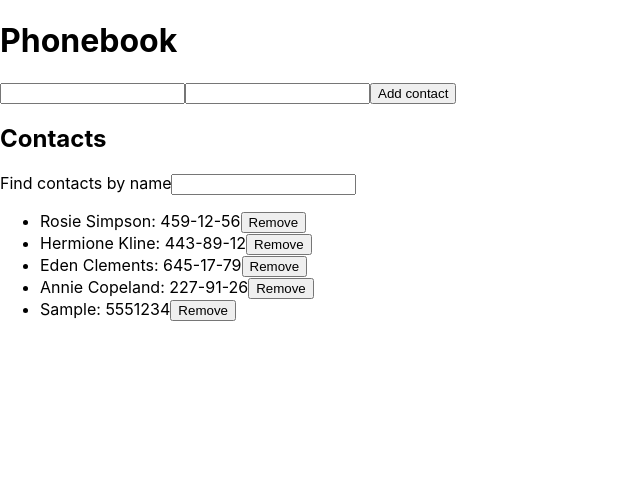
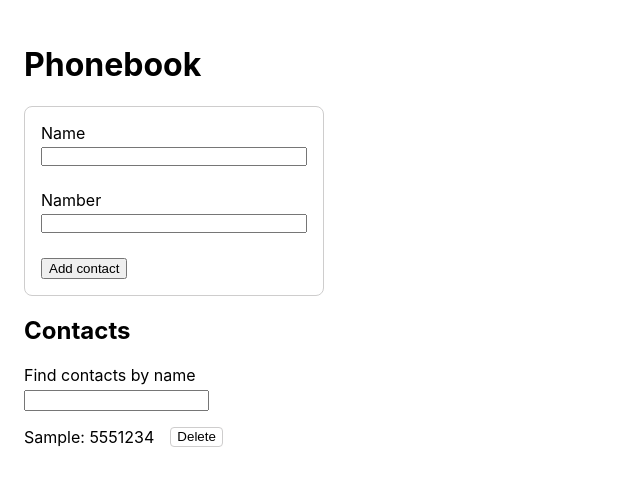
Before and after one commit to fff500/goit-react-woolf-hw-02-phonebook, a React (Create React App) app: page / in a window 1280 px wide. Both pictures are taken after typing "Sample", "5551234" into the empty fields and a click on the button "Add contact". Shown: the top 486 px of the page, without its empty margins (0-640 px from the left). Built offline with nearby package versions, Linux system fonts and the light colour scheme.

Commit message:
Task 2 was added

```diff
--- a/src/App.jsx
+++ b/src/App.jsx
@@ -2,33 +2,29 @@ import { Component } from 'react';
 import { nanoid } from 'nanoid';
 
 import { ContactsForm } from './components/ContactsForm/ContactsForm';
-import { ContactsList } from 'components/ContactsForm/ContactsList';
+import { ContactsList } from 'components/ContactsList/ContactsList';
 import { ContactsFilter } from 'components/ContactsFilter/ContactsFilter';
 
 export class App extends Component {
   constructor() {
     super();
-    this.handleAddContact = this.handleAddContact.bind(this);
+    this.addContact = this.addContact.bind(this);
+    this.setFilter = this.setFilter.bind(this);
+    this.deleteContact = this.deleteContact.bind(this);
   }
 
   state = {
-    contacts: [
-      { id: 'id-1', name: 'Rosie Simpson', number: '459-12-56' },
-      { id: 'id-2', name: 'Hermione Kline', number: '443-89-12' },
-      { id: 'id-3', name: 'Eden Clements', number: '645-17-79' },
-      { id: 'id-4', name: 'Annie Copeland', number: '227-91-26' },
-    ],
+    contacts: [],
     filter: '',
   }
 
-  handleAddContact(data) {
+  addContact(data) {
     if (this.state.contacts.some(({ name }) => data.name === name)) {
-      alert(`${data.name} is already in contacts`);
+      alert(`${data.name} is already in contacts.`);
       return;
     }
 
     const id = nanoid();
-
     const newProduct = { ...data, id };
 
     this.setState((state) => ({
@@ -36,8 +32,7 @@ export class App extends Component {
     }));
   }
 
-  handleRemoveContact(contactId) {
-    console.log(contactId)
+  deleteContact(contactId) {
     this.setState((state) => ({
       contacts: state.contacts.filter(({ id }) => contactId !== id)
     }));
@@ -53,16 +48,14 @@ export class App extends Component {
   }
 
   render() {
-    console.log(this.filterContacts())
-
     return (
       <>
         <h1>Phonebook</h1>
-        <ContactsForm handleAddContact={this.handleAddContact} />
+        <ContactsForm addContact={this.addContact} />
 
         <h2>Contacts</h2>
-        <ContactsFilter handleFilterChange={this.setFilter.bind(this)} />
-        <ContactsList contacts={this.filterContacts()} handleRemoveContact={this.handleRemoveContact.bind(this)} />
+        <ContactsFilter changeFilter={this.setFilter} />
+        <ContactsList contacts={this.filterContacts()} deleteContact={this.deleteContact} />
       </>
     );
   }
--- a/src/components/ContactsFilter/ContactsFilter.jsx
+++ b/src/components/ContactsFilter/ContactsFilter.jsx
@@ -1,16 +1,18 @@
-import { Component } from 'react'
+import { Component } from 'react';
+
+import style from './ContactsFilter.module.css';
 
 export class ContactsFilter extends Component {
     handleChange(event) {
         const filterQuery = event.target.value.trim().toLowerCase();
 
-        this.props.handleFilterChange(filterQuery);
+        this.props.changeFilter(filterQuery);
     }
 
     render() {
         return (
             <>
-                <label htmlFor='contactSearch'>Find contacts by name</label>
+                <label className={style.label} htmlFor='contactSearch'>Find contacts by name</label>
                 <input
                     type="text"
                     onChange={this.handleChange.bind(this)}
--- /dev/null
+++ b/src/components/ContactsFilter/ContactsFilter.module.css
@@ -0,0 +1,4 @@
+.label {
+    display: block;
+    margin-bottom: 4px;
+}
--- a/src/components/ContactsForm/ContactsForm.jsx
+++ b/src/components/ContactsForm/ContactsForm.jsx
@@ -1,4 +1,6 @@
-import { Component } from 'react'
+import { Component } from 'react';
+
+import style from './ContactsForm.module.css';
 
 export class ContactsForm extends Component {
     state = {
@@ -12,7 +14,7 @@ export class ContactsForm extends Component {
 
     handleSubmit(event) {
         event.preventDefault();
-        this.props.handleAddContact(this.state);
+        this.props.addContact(this.state);
         this.setState({
             name: '',
             number: ''
@@ -21,8 +23,10 @@ export class ContactsForm extends Component {
 
     render() {
         return (
-            <form onSubmit={this.handleSubmit.bind(this)}>
+            <form className={style.form} onSubmit={this.handleSubmit.bind(this)}>
+                <label htmlFor="name">Name</label>
                 <input
+                    id='name'
                     type="text"
                     name="name"
                     pattern="[a-zA-Zа-яА-Я]+(([' -][a-zA-Zа-яА-Я ])?[a-zA-Zа-яА-Я]*)*$"
@@ -31,7 +35,9 @@ export class ContactsForm extends Component {
                     onChange={this.handleChange.bind(this)}
                     required
                 />
+                <label htmlFor="number">Namber</label>
                 <input
+                    id='number'
                     type="tel"
                     name="number"
                     pattern="\+?\d{1,4}?[-.\s]?\(?\d{1,3}?\)?[-.\s]?\d{1,4}[-.\s]?\d{1,4}[-.\s]?\d{1,9}"
--- /dev/null
+++ b/src/components/ContactsForm/ContactsForm.module.css
@@ -0,0 +1,21 @@
+.form {
+    padding: 16px;
+    width: 300px;
+    border: 1px solid #cecdcd;
+    border-radius: 8px;
+}
+
+.form label,
+.form input {
+    display: block;
+    width: 100%;
+}
+
+.form label {
+    margin-bottom: 4px;
+}
+
+.form input {
+    margin-bottom: 24px;
+    padding: 0;
+}
--- a/src/components/ContactsItem/ContactsItem.jsx
+++ b/src/components/ContactsItem/ContactsItem.jsx
@@ -1,16 +1,17 @@
-import { Component } from 'react'
+import { Component } from 'react';
+
+import style from './ContactsItem.module.css';
 
 export default class ContactsItem extends Component {
-    handleRemove() {
-        console.log(this.props.id)
-        this.props.handleRemoveContact(this.props.id);
+    handleDeleteClick() {
+        this.props.deleteContact(this.props.id);
     }
 
     render() {
         return (
-            <li>
+            <li className={style.item}>
                 <span>{this.props.name}: {this.props.number}</span>
-                <button onClick={this.handleRemove.bind(this)}>Remove</button>
+                <button className={style.button} onClick={this.handleDeleteClick.bind(this)}>Delete</button>
             </li>
         )
     }
--- /dev/null
+++ b/src/components/ContactsItem/ContactsItem.module.css
@@ -0,0 +1,11 @@
+.item {
+    display: flex;
+    gap: 16px;
+    margin-bottom: 16px;
+}
+
+.button {
+    border: 1px solid #cecdcd;
+    border-radius: 4px;
+    background-color: transparent;
+}
--- a/src/components/ContactsForm/ContactsList.jsx
+++ b/src/components/ContactsList/ContactsList.jsx
@@ -4,14 +4,18 @@ import ContactsItem from 'components/ContactsItem/ContactsItem';
 
 export class ContactsList extends Component {
     render() {
-        console.log(this.props)
-
         return (
             <>
                 <ul>
                     {this.props.contacts.map(({ name, number, id }) => {
                         return (
-                            <ContactsItem key={id} id={id} name={name} number={number} handleRemoveContact={this.props.handleRemoveContact} />
+                            <ContactsItem
+                                key={id}
+                                id={id}
+                                name={name}
+                                number={number}
+                                deleteContact={this.props.deleteContact}
+                            />
                         )
                     })}
                 </ul>
--- a/src/index.css
+++ b/src/index.css
@@ -1,7 +1,15 @@
-@import-normalize; /* bring in normalize.css styles */
+@import-normalize;
+/* bring in normalize.css styles */
+
+*,
+*::before,
+*::after {
+  box-sizing: border-box;
+}
 
 body {
   margin: 0;
+  padding: 24px;
   font-family: -apple-system, BlinkMacSystemFont, 'Segoe UI', 'Roboto', 'Oxygen',
     'Ubuntu', 'Cantarell', 'Fira Sans', 'Droid Sans', 'Helvetica Neue',
     sans-serif;
@@ -10,6 +18,13 @@ body {
 }
 
 code {
-  font-family: source-code-pro, Menlo, Monaco, Consolas, 'Courier New',
-    monospace;
+  font-family: source-code-pro, Menlo, Monaco, Consolas, 'Courier New', monospace;
 }
+
+ul {
+  padding: 0;
+}
+
+button {
+  cursor: pointer;
+}
```
